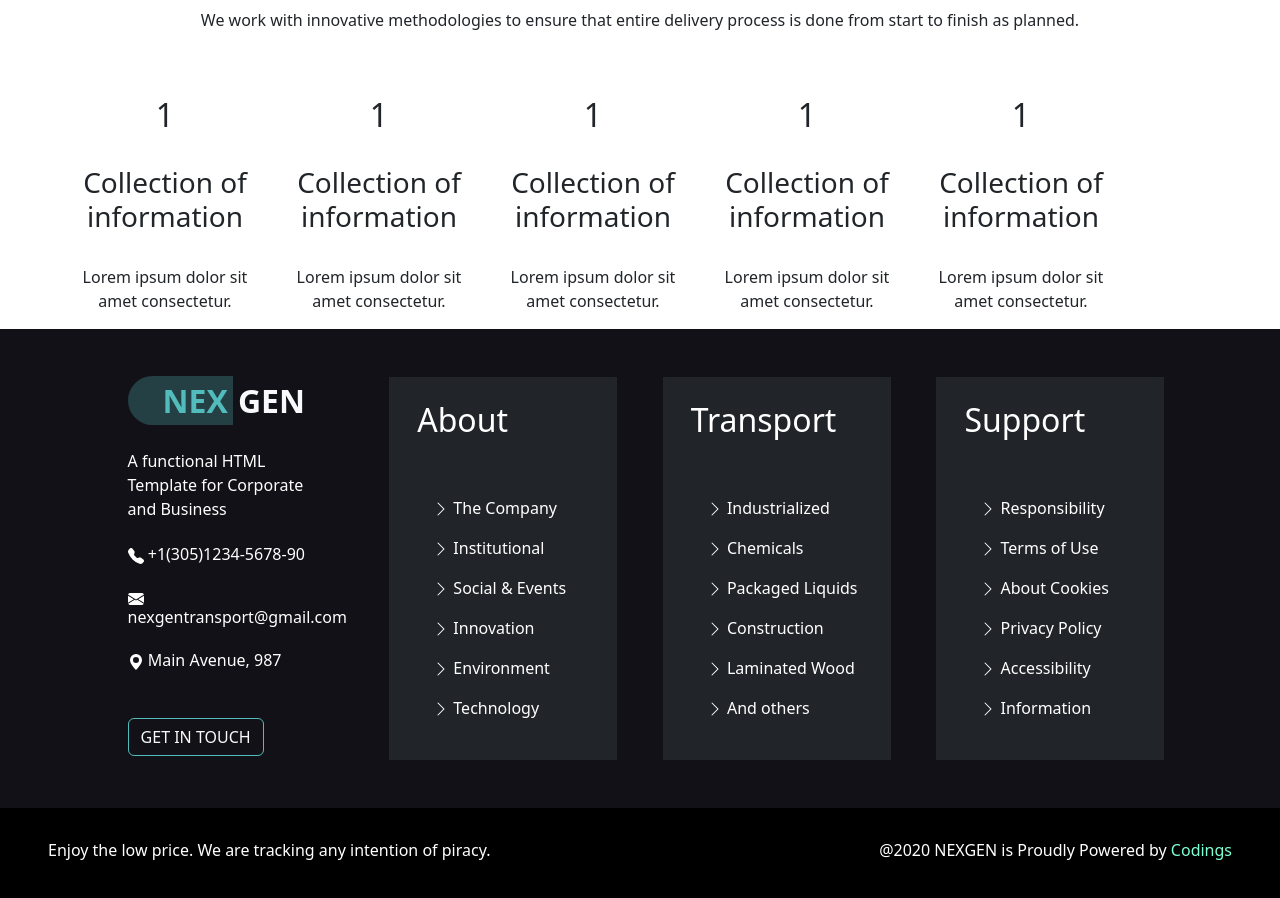
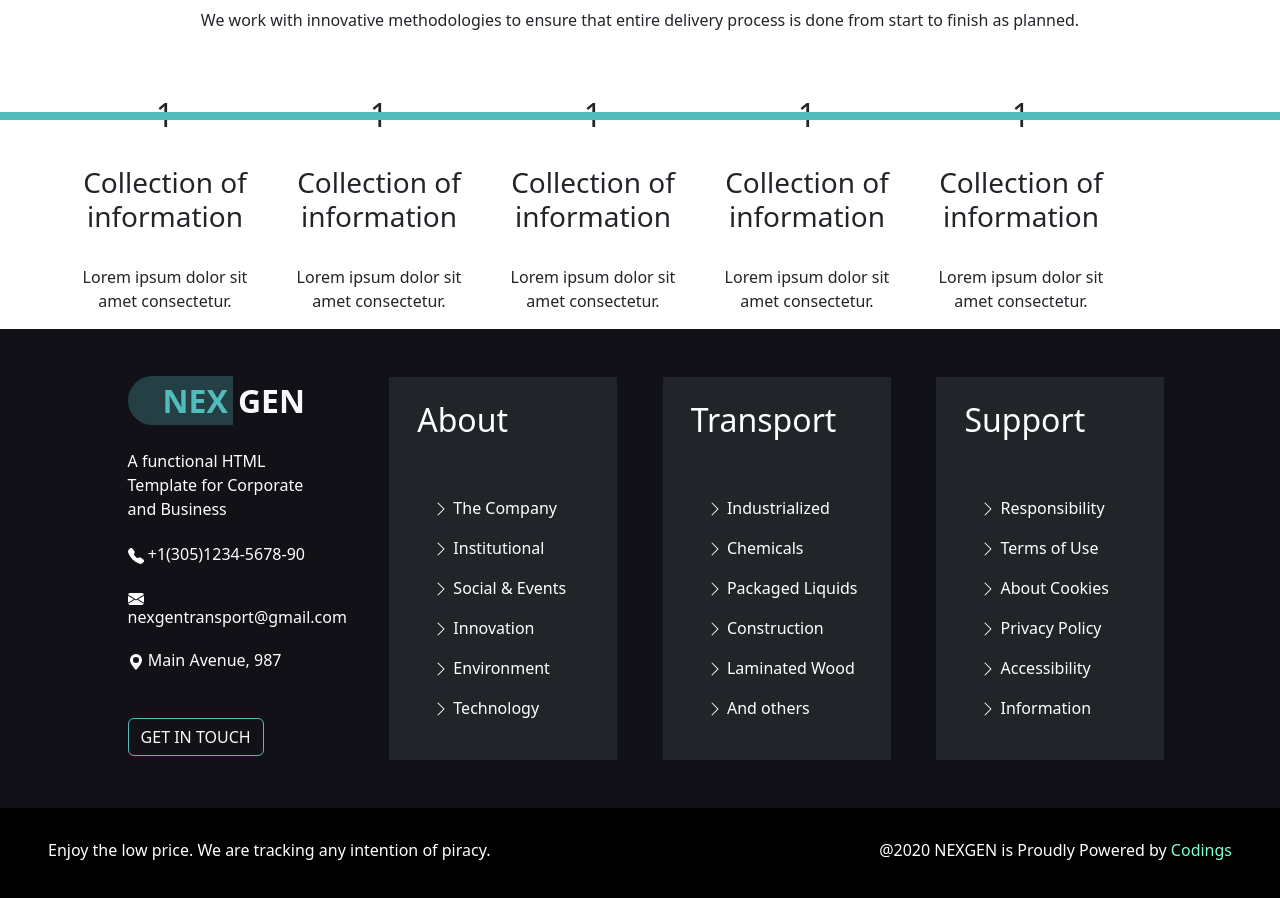
Before and after one commit to lucaruboni/proj-html-vuejs, a Vue app: page / in a window 1280 px wide. Shown: the part 2378-3276 px from the top of the page. Built offline with nearby package versions, Linux system fonts and the light colour scheme.

Commit message:
[add] line

```diff
--- a/src/components/PageMain.vue
+++ b/src/components/PageMain.vue
@@ -41,7 +41,7 @@ export default{
 
     <section class=" position-relative">
 
-        <div class="line position-absolute top-50 "></div>
+        <div class="line position-absolute "></div>
 
         <div class="container">
             <div class="row">
@@ -123,9 +123,14 @@ export default{
 
 
 
-  .bg_dark{
-      background-color: $bg-primary;
-  }
+.line{
+    border-bottom: 8px solid $primary;
+    top: 55%;
+    left: 0;
+    width: 100%;
+
+
+}
 
   .bg_grey{
       background-color: $bg-grey;
@@ -165,7 +170,9 @@ export default{
     }
     }
 
-
+    h2{
+        z-index: 100;
+    }
 
 
 
```
